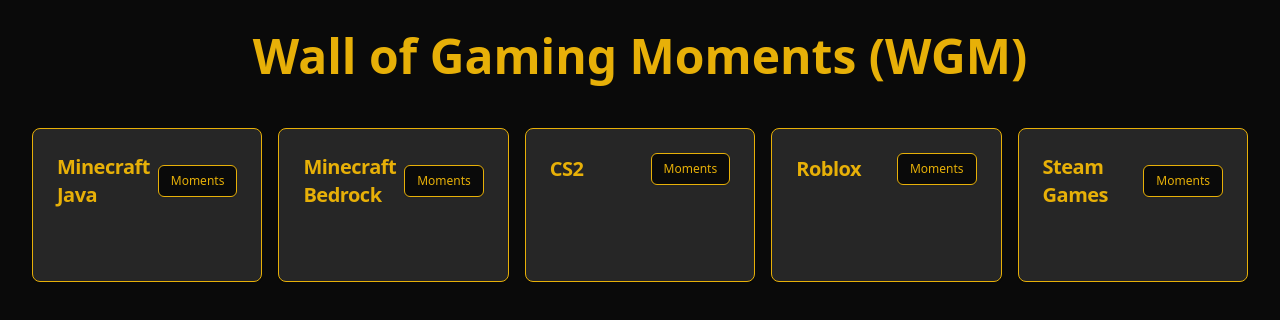
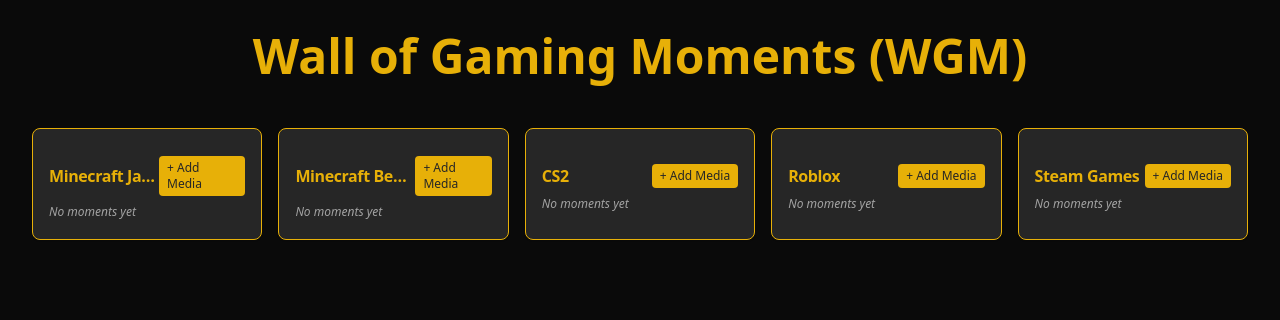
Before and after one commit to blink-new/wall-of-friends-d4pgifyy, a React (Vite) app: page / in a window 1280 px wide. Shown: the top 320 px of the page. Built offline with nearby package versions, Linux system fonts and the light colour scheme.

Commit message:
- Reduced card height for game boxes - Added upload for images and short videos per game - Gallery now supports click-to-zoom modal for both images and videos - Added fade-in and zoom-in animations for modal - UI is modern, minimal, and beautiful

```diff
--- a/src/App.tsx
+++ b/src/App.tsx
@@ -1,40 +1,86 @@
-import { Button } from "@/components/ui/button";
+import React, { useState } from "react";
 import { Card, CardContent, CardFooter, CardHeader, CardTitle } from "@/components/ui/card";
-import { Link } from "react-router-dom";
+import UploadButton from "@/components/UploadButton";
+import MediaModal from "@/components/MediaModal";
 
-const games = [
-  { name: 'Minecraft Java', images: ['/placeholder.svg', '/placeholder.svg'] },
-  { name: 'Minecraft Bedrock', images: ['/placeholder.svg', '/placeholder.svg'] },
-  { name: 'CS2', images: ['/placeholder.svg', '/placeholder.svg'] },
-  { name: 'Roblox', images: ['/placeholder.svg', '/placeholder.svg'] },
-  { name: 'Steam Games', images: ['/placeholder.svg', '/placeholder.svg'] },
+const initialGames = [
+  { name: 'Minecraft Java', media: [] },
+  { name: 'Minecraft Bedrock', media: [] },
+  { name: 'CS2', media: [] },
+  { name: 'Roblox', media: [] },
+  { name: 'Steam Games', media: [] },
 ];
 
-function App() {
+export default function App() {
+  const [games, setGames] = useState(initialGames);
+  const [modalMedia, setModalMedia] = useState<{ url: string; type: "image" | "video" } | null>(null);
+  const [modalOpen, setModalOpen] = useState(false);
+
+  function handleUpload(gameIdx: number, files: FileList) {
+    const newMedia = Array.from(files).map(file => {
+      const url = URL.createObjectURL(file);
+      const type = file.type.startsWith("video") ? "video" : "image";
+      return { url, type };
+    });
+    setGames(games => games.map((g, i) => i === gameIdx ? { ...g, media: [...g.media, ...newMedia] } : g));
+  }
+
+  function openMedia(media: { url: string; type: "image" | "video" }) {
+    setModalMedia(media);
+    setModalOpen(true);
+  }
+
+  function closeModal() {
+    setModalOpen(false);
+    setTimeout(() => setModalMedia(null), 300);
+  }
+
   return (
     <div className="min-h-screen bg-background text-foreground p-8">
       <header className="text-center mb-12">
         <h1 className="text-5xl font-bold text-primary">Wall of Gaming Moments (WGM)</h1>
       </header>
       <main className="grid grid-cols-1 sm:grid-cols-2 md:grid-cols-4 lg:grid-cols-5 gap-4">
-        {games.map((game) => (
-          <Card key={game.name} className="bg-secondary border-primary">
-            <CardHeader className="flex flex-row items-center justify-between space-y-0 p-6">
-              <CardTitle className="text-primary text-xl">{game.name}</CardTitle>
-              <Link to={`/moments/${game.name}`}>
-                <Button variant="outline" size="sm" className="text-primary border-primary hover:bg-primary hover:text-secondary">
-                  Moments
-                </Button>
-              </Link>
+        {games.map((game, idx) => (
+          <Card key={game.name} className="bg-secondary border-primary h-28 flex flex-col justify-center">
+            <CardHeader className="flex flex-row items-center justify-between space-y-0 p-4 pb-2">
+              <CardTitle className="text-primary text-base font-semibold truncate max-w-[120px]">{game.name}</CardTitle>
+              <UploadButton onUpload={files => handleUpload(idx, files)} />
             </CardHeader>
-            <CardContent />
-            <CardFooter>
-            </CardFooter>
+            <CardContent className="flex flex-row gap-2 px-4 pb-2 overflow-x-auto">
+              {game.media.length === 0 && (
+                <span className="text-xs text-muted-foreground italic">No moments yet</span>
+              )}
+              {game.media.map((media, i) => (
+                <button
+                  key={i}
+                  className="focus:outline-none"
+                  onClick={() => openMedia(media)}
+                  tabIndex={0}
+                  aria-label="View media"
+                >
+                  {media.type === "image" ? (
+                    <img
+                      src={media.url}
+                      alt="Moment"
+                      className="h-12 w-12 object-cover rounded shadow border border-primary hover:scale-105 transition"
+                    />
+                  ) : (
+                    <video
+                      src={media.url}
+                      className="h-12 w-12 object-cover rounded shadow border border-primary hover:scale-105 transition"
+                      tabIndex={-1}
+                      muted
+                    />
+                  )}
+                </button>
+              ))}
+            </CardContent>
+            <CardFooter className="h-0 p-0 m-0" />
           </Card>
         ))}
       </main>
+      <MediaModal open={modalOpen} onClose={closeModal} media={modalMedia} />
     </div>
   );
 }
-
-export default App;
--- /dev/null
+++ b/src/components/MediaModal.tsx
@@ -0,0 +1,38 @@
+import React from "react";
+
+interface MediaModalProps {
+  open: boolean;
+  onClose: () => void;
+  media: { url: string; type: "image" | "video" } | null;
+}
+
+export default function MediaModal({ open, onClose, media }: MediaModalProps) {
+  if (!open || !media) return null;
+  return (
+    <div className="fixed inset-0 z-50 flex items-center justify-center bg-black/80 animate-fade-in">
+      <button
+        className="absolute top-4 right-4 text-white text-2xl bg-black/60 rounded-full px-3 py-1 hover:bg-black/80 transition"
+        onClick={onClose}
+        aria-label="Close"
+      >
+        ×
+      </button>
+      <div className="max-w-[90vw] max-h-[80vh] flex items-center justify-center">
+        {media.type === "image" ? (
+          <img
+            src={media.url}
+            alt="Zoomed"
+            className="rounded-lg shadow-2xl max-h-[80vh] max-w-full object-contain animate-zoom-in"
+          />
+        ) : (
+          <video
+            src={media.url}
+            controls
+            autoPlay
+            className="rounded-lg shadow-2xl max-h-[80vh] max-w-full object-contain animate-zoom-in"
+          />
+        )}
+      </div>
+    </div>
+  );
+}
--- /dev/null
+++ b/src/components/UploadButton.tsx
@@ -0,0 +1,22 @@
+import React from "react";
+
+interface UploadButtonProps {
+  onUpload: (files: FileList) => void;
+}
+
+export default function UploadButton({ onUpload }: UploadButtonProps) {
+  return (
+    <label className="inline-flex items-center gap-2 cursor-pointer text-xs px-2 py-1 bg-primary text-secondary rounded hover:bg-primary/80 transition">
+      <input
+        type="file"
+        accept="image/*,video/*"
+        multiple
+        className="hidden"
+        onChange={e => {
+          if (e.target.files) onUpload(e.target.files);
+        }}
+      />
+      + Add Media
+    </label>
+  );
+}
--- a/src/index.css
+++ b/src/index.css
@@ -66,6 +66,21 @@
   }
 }
 
+@keyframes fade-in {
+  from { opacity: 0; }
+  to { opacity: 1; }
+}
+.animate-fade-in {
+  animation: fade-in 0.3s cubic-bezier(0.4,0,0.2,1);
+}
+@keyframes zoom-in {
+  from { transform: scale(0.85); opacity: 0.7; }
+  to { transform: scale(1); opacity: 1; }
+}
+.animate-zoom-in {
+  animation: zoom-in 0.25s cubic-bezier(0.4,0,0.2,1);
+}
+
 @layer base {
   * {
     @apply border-border;
```
